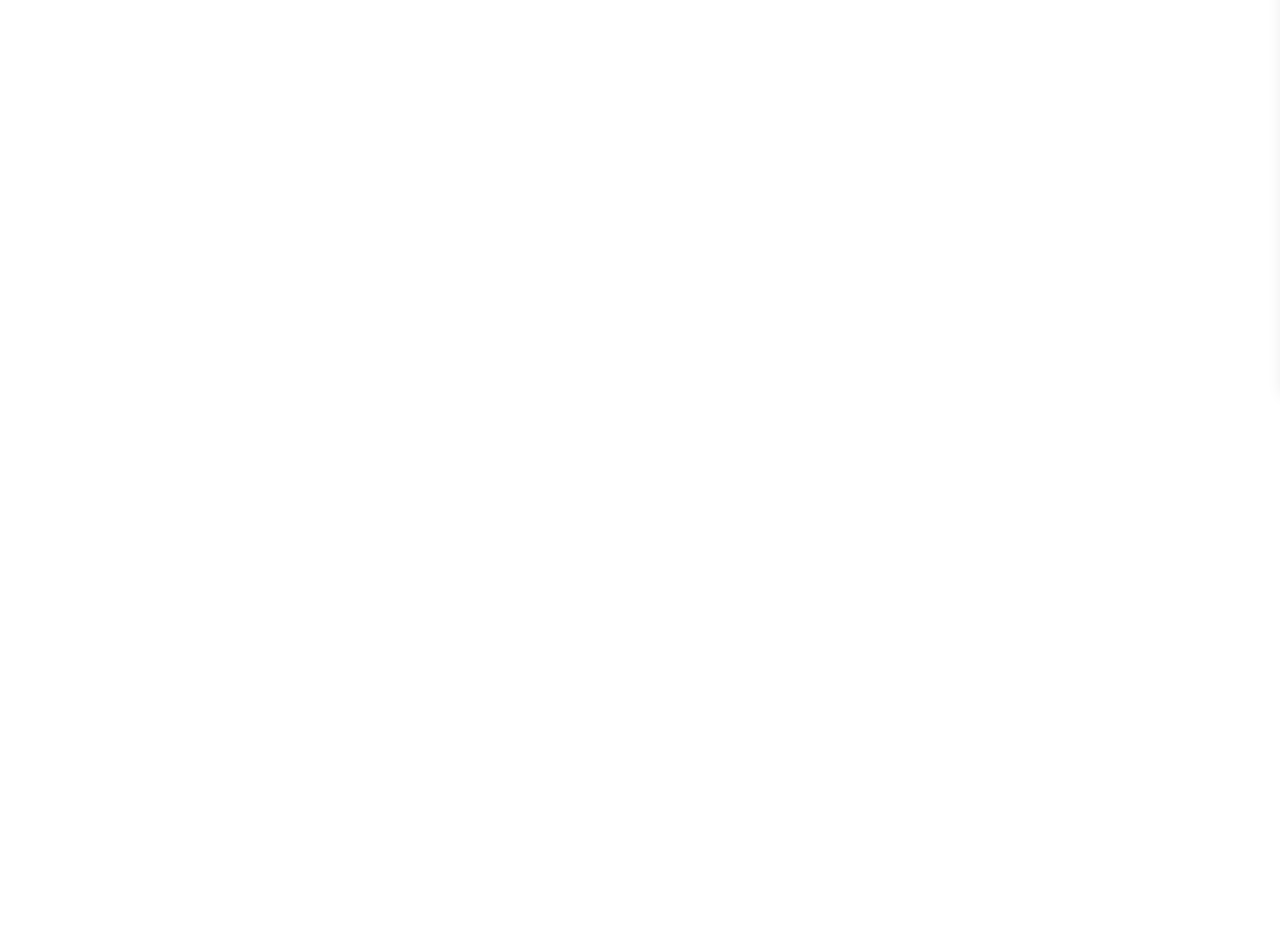
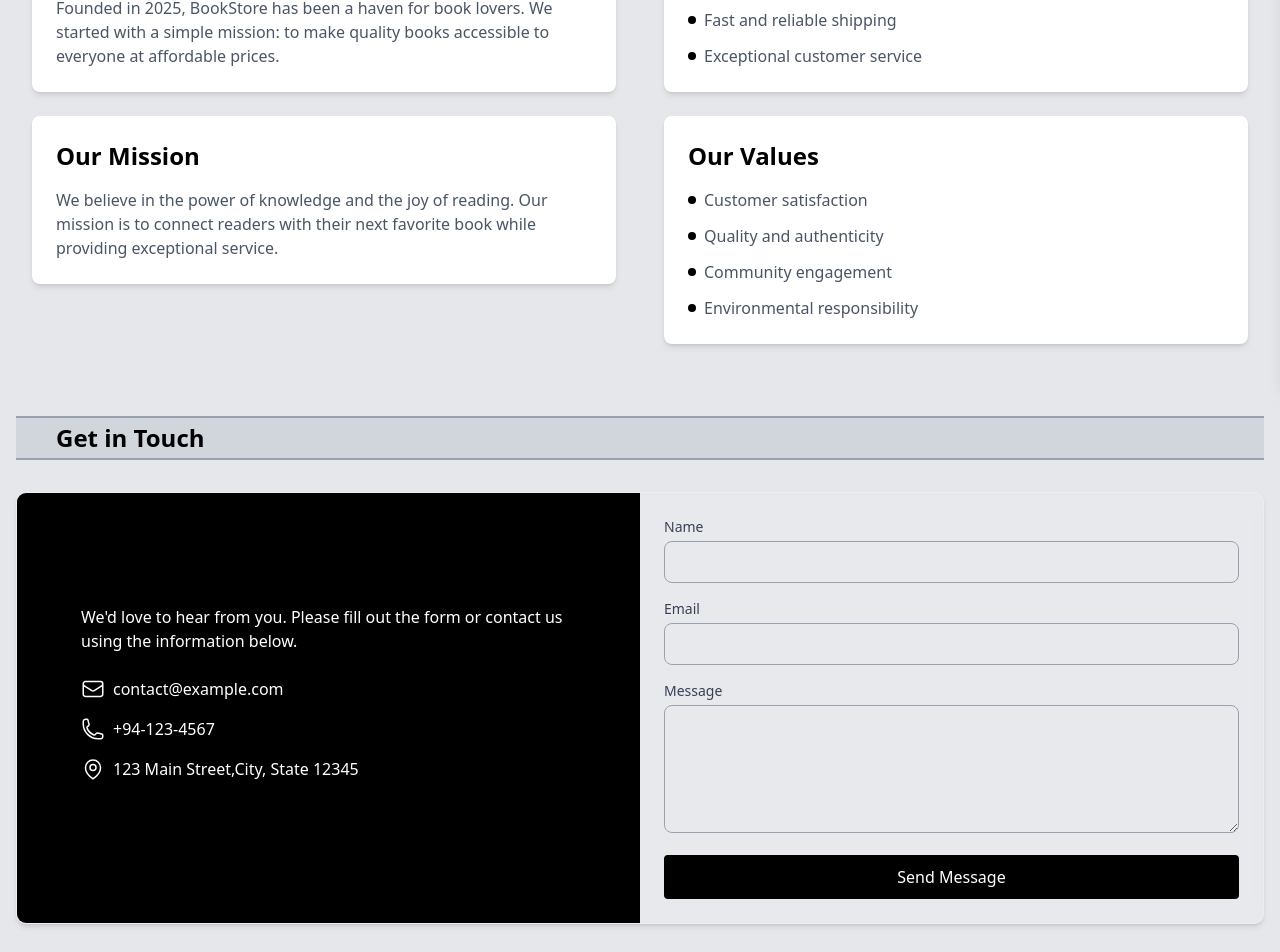
Before and after one commit to chathurasandaruwan/Book-Store-frontend-react, a React (Vite) app: page /contactUs in a window 1280 px wide. Shown: the part 412-1364 px from the top of the page. Before the commit the page ends 800 px from the top, so only its background shows below. Built offline with nearby package versions, Linux system fonts and the light colour scheme.

Commit message:
create contact us page

```diff
--- a/src/pages/ContactUs.tsx
+++ b/src/pages/ContactUs.tsx
@@ -1,5 +1,109 @@
+import AboutUs from "../components/AboutUs.tsx";
+import {TitleBar} from "../components/TitleBar.tsx";
+import { EnvelopeIcon, PhoneIcon, MapPinIcon } from "@heroicons/react/24/outline"
+import {useState} from "react";
+
 export function ContactUs() {
+    const [formData, setFormData] = useState({
+        name: "",
+        email: "",
+        message: "",
+    })
+
+    const handleChange = (e: React.ChangeEvent<HTMLInputElement | HTMLTextAreaElement>) => {
+        const { name, value } = e.target
+        setFormData((prevState) => ({
+            ...prevState,
+            [name]: value,
+        }))
+    }
+
+    const handleSubmit = (e: React.FormEvent<HTMLFormElement>) => {
+        e.preventDefault()
+        console.log("Form submitted:", formData)
+        setFormData({ name: "", email: "", message: "" })
+    }
     return (
-        <></>
+        <section className='bg-gray-200'>
+            <div className="container mx-auto px-4 py-8">
+                <h1 className="text-4xl font-bold mb-8">Contact Us</h1>
+                <TitleBar>Our Story</TitleBar>
+                <AboutUs/>
+                <TitleBar>Get in Touch</TitleBar>
+                <div className="glass-effect shadow-md rounded-lg overflow-hidden md:flex mt-8">
+                    <div className="md:w-1/2 p-6 bg-black text-white py-28 px-16">
+                        <p className="mb-6">
+                            We'd love to hear from you. Please fill out the form or contact us using the information
+                            below.
+                        </p>
+                        <div className="space-y-4">
+                            <div className="flex items-center">
+                                <EnvelopeIcon className="w-6 h-6 mr-2"/>
+                                <span>contact@example.com</span>
+                            </div>
+                            <div className="flex items-center">
+                                <PhoneIcon className="w-6 h-6 mr-2"/>
+                                <span>+94-123-4567</span>
+                            </div>
+                            <div className="flex items-center">
+                                <MapPinIcon className="w-6 h-6 mr-2"/>
+                                <span>
+                                    123 Main Street,City, State 12345
+                                </span>
+                            </div>
+                        </div>
+                    </div>
+                    <div className="md:w-1/2 p-6">
+                        <form onSubmit={handleSubmit} className="space-y-4">
+                            <div>
+                                <label htmlFor="name" className="block text-sm font-medium text-gray-700">
+                                    Name
+                                </label>
+                                <input
+                                    type="text"
+                                    id="name"
+                                    name="name"
+                                    value={formData.name}
+                                    onChange={handleChange}
+                                    required
+                                    className="mt-1 w-full p-2 border border-gray-400 rounded-lg"
+                                />
+                            </div>
+                            <div>
+                                <label htmlFor="email" className="block text-sm font-medium text-gray-700">
+                                    Email
+                                </label>
+                                <input
+                                    type="email"
+                                    id="email"
+                                    name="email"
+                                    value={formData.email}
+                                    onChange={handleChange}
+                                    required
+                                    className="mt-1 w-full p-2 border border-gray-400 rounded-lg"
+                                />
+                            </div>
+                            <div>
+                                <label htmlFor="message" className="block text-sm font-medium text-gray-700">
+                                    Message
+                                </label>
+                                <textarea
+                                    id="message"
+                                    name="message"
+                                    value={formData.message}
+                                    onChange={handleChange}
+                                    required
+                                    className="mt-1 w-full p-2 border border-gray-400 rounded-lg h-32"
+                                    rows={4}
+                                />
+                            </div>
+                            <button type="submit" className="w-full bg-black border-2 border-black text-white rounded px-10 py-2 hover:bg-gray-300 hover:text-black hover:cursor-pointer">
+                                Send Message
+                            </button>
+                        </form>
+                    </div>
+                </div>
+            </div>
+        </section>
     );
 }
```
